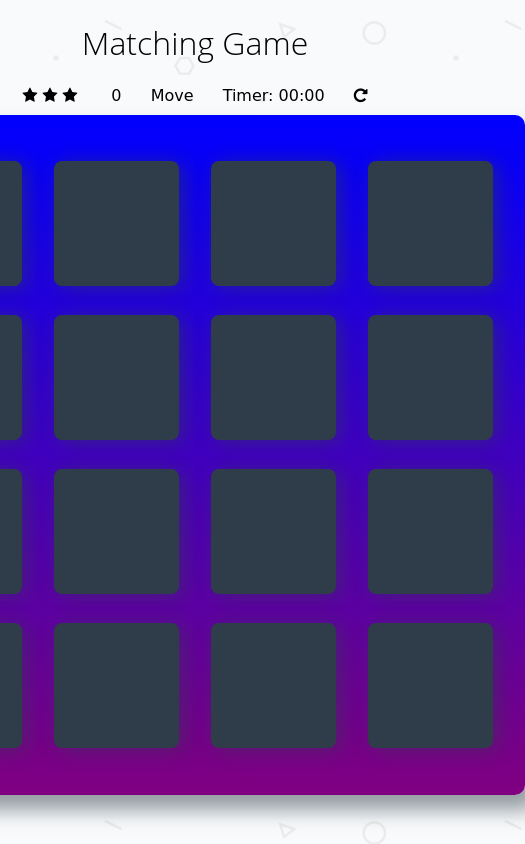
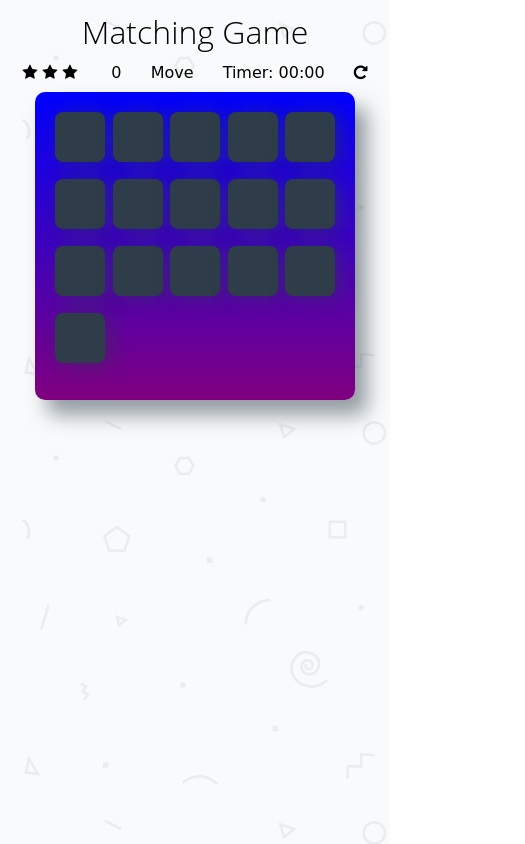
Before and after one commit to apk29/memoryGame, a plain HTML site: page index.html in a window 390 px wide. Shown: the whole page, 525 px wide, since content can reach past the window. Drawn offline with nearby package versions, Linux system fonts and the light colour scheme; a web font is replaced by a local one.

Commit message:
fixed comments

```diff
--- a/css/app.css
+++ b/css/app.css
@@ -206,3 +206,37 @@ h1 {
     background-color: #5cb85c;
     color: white;
 }
+
+@media (max-width: 768px) {
+    .deck {
+        max-width: 320px;
+        min-height: auto;
+        padding: 20px;
+        margin-bottom: 10px;
+    }
+    .deck .card {
+        height: 50px;
+        width: 50px;
+        margin-bottom: 17px;
+    }
+    h1 {
+        margin: 0;
+        padding: 10px 0;
+    }
+}
+
+@media (max-width: 360px) {
+    .deck {
+        max-width: 300px;
+        min-height: auto;
+    }
+    .deck .card {
+        height: 25px;
+        width: 25px;
+        margin-bottom: 10px;
+    }
+    h1 {
+        margin: 0;
+        padding: 10px 0;
+    }
+}
--- a/index.html
+++ b/index.html
@@ -3,7 +3,7 @@
    <head>
       <meta charset="utf-8">
       <title>Matching Game</title>
-      <meta name="description" content="">
+      <meta name="viewport" content ="width=device-width,initial-scale=1,user-scalable=yes" />
       <link rel="stylesheet prefetch" href="https://maxcdn.bootstrapcdn.com/font-awesome/4.6.1/css/font-awesome.min.css">
       <link rel="stylesheet prefetch" href="https://fonts.googleapis.com/css?family=Coda">
       <link rel="stylesheet" href="css/app.css">
--- a/js/app.js
+++ b/js/app.js
@@ -1,9 +1,10 @@
 /** Create a list that holds all of your cards*/
-let cards = ["fa-diamond", "fa-diamond", "fa-paper-plane-o", "fa-paper-plane-o",
-    "fa fa-anchor", "fa fa-anchor", "fa fa-bolt", "fa fa-bolt",
-    "fa-cube", "fa-cube", "fa-anchor", "fa-anchor", "fa-leaf", "fa-leaf",
-    "fa-bicycle", "fa-bicycle"
+let arr = ["fa-diamond", "fa-paper-plane-o",
+    "fa fa-anchor", "fa fa-bolt",
+    "fa-cube", "fa-leaf",
+    "fa-bicycle", "fa-bomb"
 ];
+let cards = arr.concat(arr); /*double the list of cards instead of typing it twice*/
 
 let openCard = [],
     startGame = false,
@@ -114,7 +115,7 @@ function updateStar() {
             starRating = "1";
         } else if (matchCount > 20) {
             $("#starThree").removeClass("fa-star");
-            starRating = "0";
+            starRating = "1";
         }
     })
 }
```
